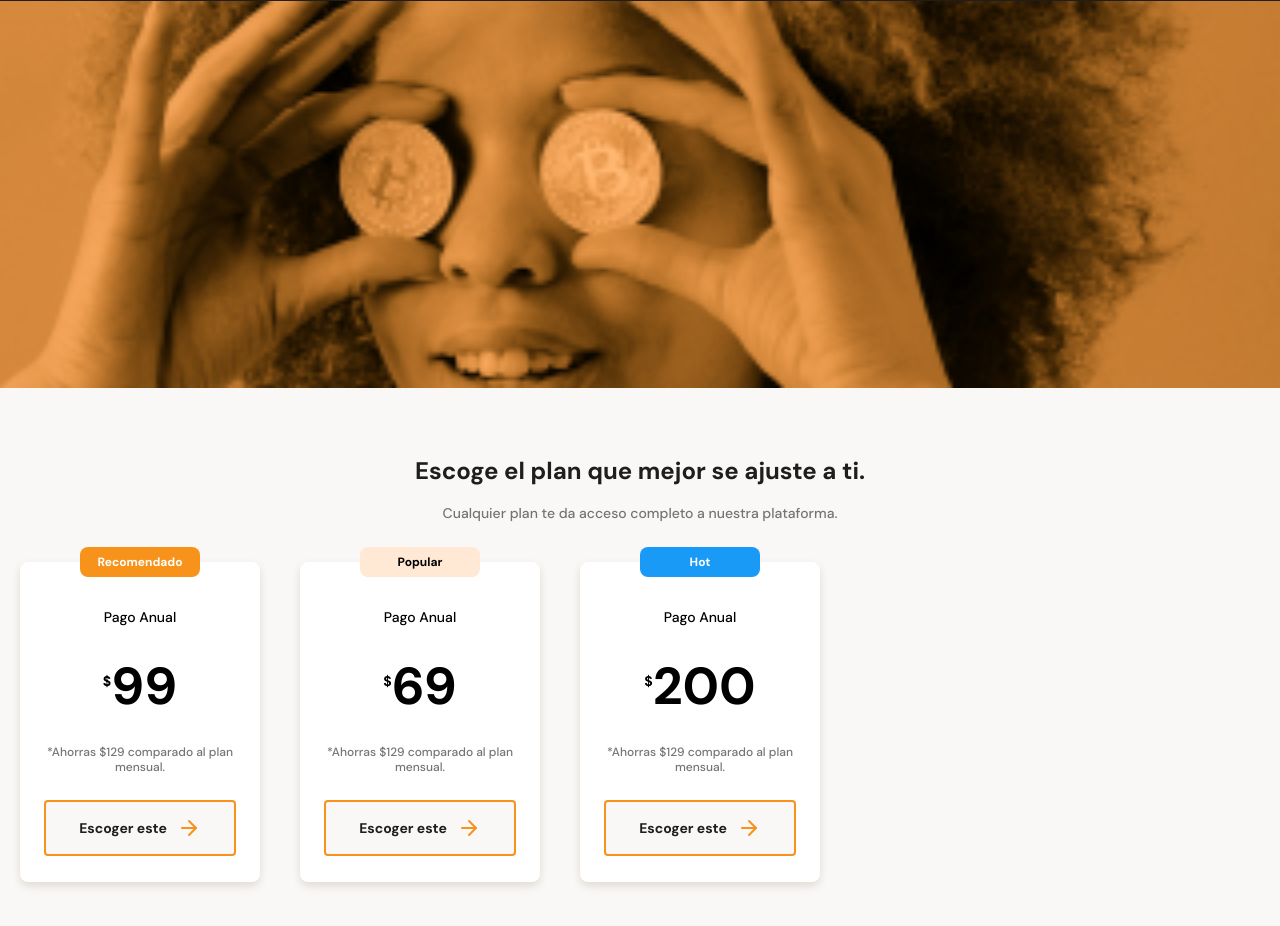
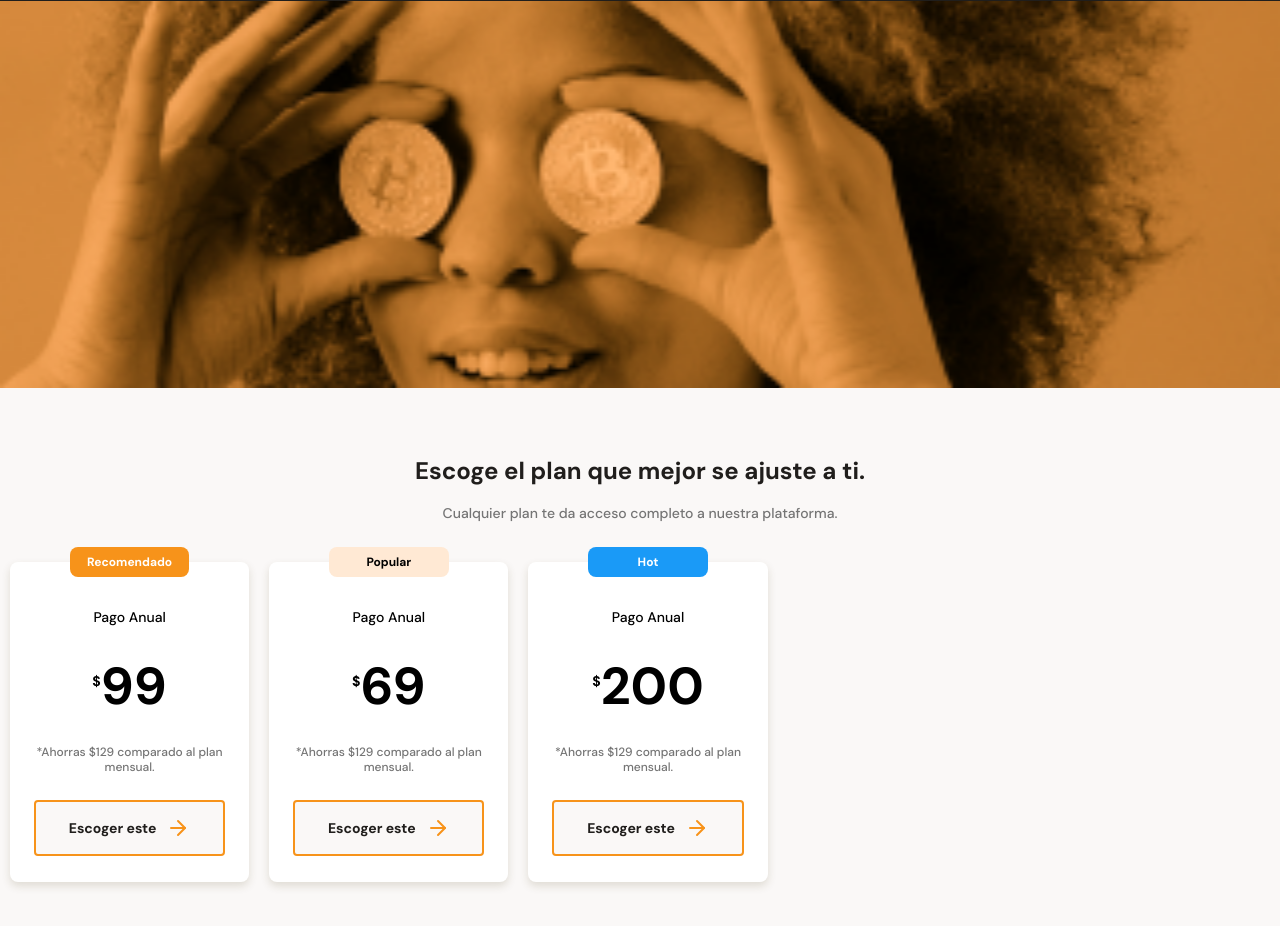
Before and after one commit to AndresVergara28/Batabit-mobileFirst, a plain HTML site: page index.html in a window 1280 px wide. Shown: the part 2056-2982 px from the top of the page. Drawn offline with Linux system fonts and the light colour scheme.

Commit message:
corrigiendo overflowx2

```diff
--- a/styles/styles.css
+++ b/styles/styles.css
@@ -430,25 +430,26 @@ main {
   min-height: 320px;
   margin: 0 auto;
   overflow-x: scroll;
+  overscroll-behavior-x: contain;
   scroll-snap-type: x proximity;
-  overscroll-behavior-x: contain;
 }
 
 .main-plans-list-item {
   position: relative;
   display: flex;
   flex-direction: column;
+  scroll-snap-align: center;
   justify-content: space-evenly;
   padding-top: 2rem;
   align-items: center;
-  min-width: 240px;
+  min-width: 220px;
   max-width: 329px;
   height: 320px;
   min-height: 250px;
   background-color: var(--just-white);
   border-radius: 8px;
   box-shadow: 0 4px 8px 0px #59491e29;
-  margin: 4rem 2rem 0 2rem ;
+  margin: 4rem 1rem 0 1rem;
 }
 
 .main-plans-list-container .list-item-headline {
@@ -488,7 +489,7 @@ main {
   text-transform: capitalize;
 }
 
-.main-plans-list-item .list-item--price span{
+.main-plans-list-item .list-item--price span {
   position: relative;
   top: -18px;
   font-size: 1.4rem;
@@ -503,8 +504,7 @@ main {
   text-align: center;
 }
 
-
-.main-plans-list-item .list-item--ancla{
+.main-plans-list-item .list-item--ancla {
   width: 80%;
   display: flex;
   align-items: center;
@@ -515,7 +515,7 @@ main {
   border-radius: 0.4rem;
 }
 
-.main-plans-list-item .list-item--ancla a{
+.main-plans-list-item .list-item--ancla a {
   width: 100%;
   font-size: 1.4rem;
   line-height: 1.823rem;
@@ -523,16 +523,16 @@ main {
   font-weight: bold;
   color: var(--warm-black);
   display: flex;
-  align-items: center ;
+  align-items: center;
   justify-content: center;
   text-decoration: none;
   gap: 1rem;
 }
 
-.main-plans-list-item .list-item--ancla a  span{
+.main-plans-list-item .list-item--ancla a span {
   display: inline-block;
   width: 24px;
   height: 24px;
   min-height: 18px;
-  background-image: url('../assets/icons/arrow-right.svg');
+  background-image: url("../assets/icons/arrow-right.svg");
 }
```
